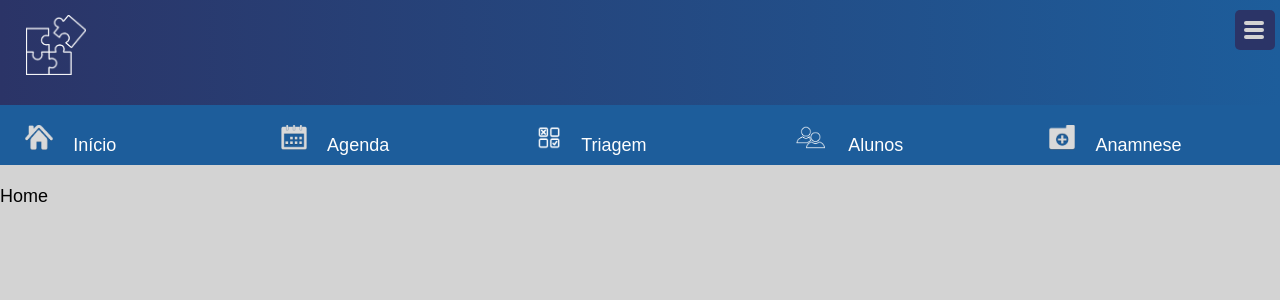
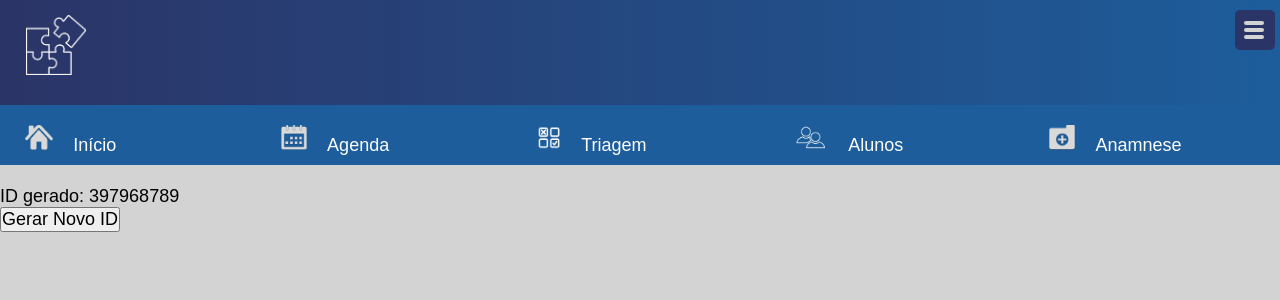
Before and after one commit to JuniorPrado-dev/samae, a React (Vite) app in the folder FRONT/: page / in a window 1280 px wide. Shown: the top 300 px of the page. Built offline with nearby package versions, Linux system fonts and the light colour scheme; no server answers.

Commit message:
corrigindo bug de enviar pro bd em triagem

```diff
--- a/FRONT/src/components/pages/Alunos.jsx
+++ b/FRONT/src/components/pages/Alunos.jsx
@@ -83,7 +83,7 @@ return (
                         <p>{item.nome}</p>
                         <AlunoImg src={item.imagem} />
                         <DeleteCard type='button' onClick={()=>deleteTask(item)}>
-                        <IconX src={T} />
+                        <IconX src={Trash} />
                         </DeleteCard>
                     </CardAluno>) }
                 {watcher &&
--- a/FRONT/src/components/pages/Home.jsx
+++ b/FRONT/src/components/pages/Home.jsx
@@ -1,10 +1,27 @@
 import React, { useState } from 'react';
 
 export const Home = () => {
+  const generateUniqueId = () => {
+    const length = 9;
+    let result = '';
+    const characters = '0123456789';
+    const charactersLength = characters.length;
+    for (let i = 0; i < length; i++) {
+      result += characters.charAt(Math.floor(Math.random() * charactersLength));
+    }
+    return result;
+  };
+
+  const [uniqueId, setUniqueId] = useState(generateUniqueId());
+
+  const handleClick = () => {
+    setUniqueId(generateUniqueId());
+  };
 
   return (
-    <main>
-      <p>Home</p>
-    </main>
-  )
+    <div>
+      <p>ID gerado: {uniqueId}</p>
+      <button onClick={handleClick}>Gerar Novo ID</button>
+    </div>
+  );
 };
--- a/FRONT/src/components/pages/Triagem.jsx
+++ b/FRONT/src/components/pages/Triagem.jsx
@@ -8,7 +8,6 @@ import { Hc } from './triagem-components/hc';
 import { MainTriagem, Anterior, Cards, ImgCard, Proximo, Enviar, DivButton } from './styled';
 import Back from '../../img/anterior.png'
 import Next from '../../img/proximo.png'
-import { v4 as uuidv4 } from 'uuid';
 
 export const Triagem = () => {
 
@@ -85,12 +84,28 @@ export const Triagem = () => {
         setWatcher(e.target.value)
     }
 
+    const generateUniqueId = () => {
+        const length = 9;
+        let result = '';
+        const characters = '0123456789';
+        const charactersLength = characters.length;
+        for (let i = 0; i < length; i++) {
+          result += characters.charAt(Math.floor(Math.random() * charactersLength));
+        }
+        return result;
+      };
+
+      const [uniqueId, setUniqueId] = useState(generateUniqueId());
+
+      const handleClick = () => {
+        setUniqueId(generateUniqueId());
+      };
+
     //chama e organiza tudo para mandar para a api
     function send(e) {
         e.preventDefault()
-        const id_triagem = uuidv4();
         const aluno = {
-            idTriagem: id_triagem,
+            idTriagem: uniqueId,
             idAluno: form.nome,
             dataTriagem: form.data,
             idProfessor: form.professor,
```
